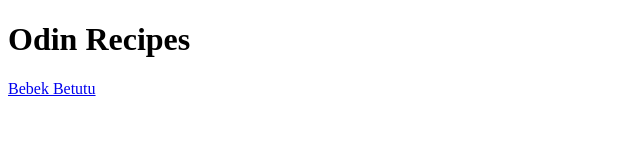
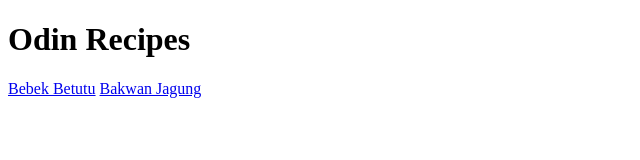
Before and after one commit to isaktangis/odin-recipes, a plain HTML site: page index.html in a window 1280 px wide. Shown: the whole page, without its empty margins (0-640 px from the left). Drawn offline with Linux system fonts and the light colour scheme.

Commit message:
previous 2 false commit. Now add bakwan jagung image & update index file

```diff
--- a/index.html
+++ b/index.html
@@ -8,5 +8,6 @@
 <body>
     <h1>Odin Recipes</h1>
     <a href="recipes/bebekbetutu.html">Bebek Betutu</a>
+    <a href="recipes/bakwanjagung.html">Bakwan Jagung</a>
 </body>
 </html>
```
Also changed, not shown: images/bakwan-jagung.jpg (added).
